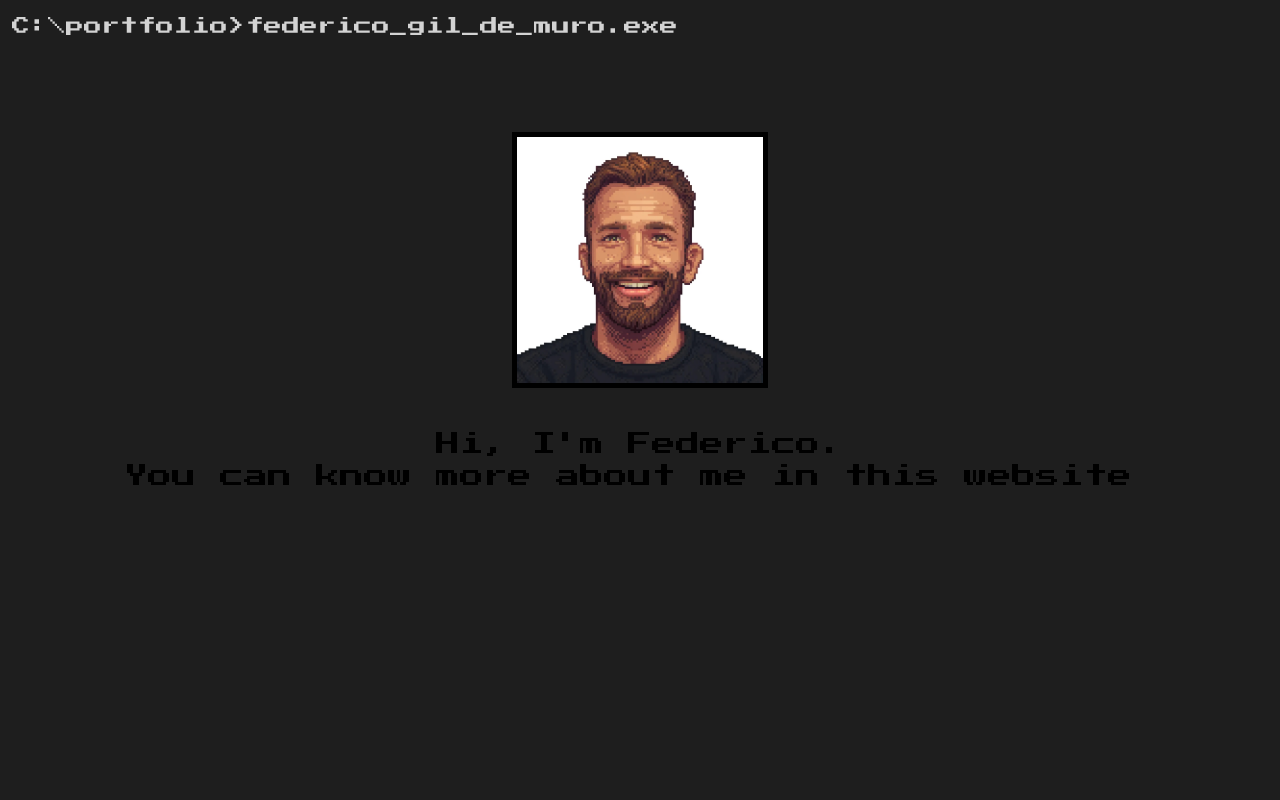
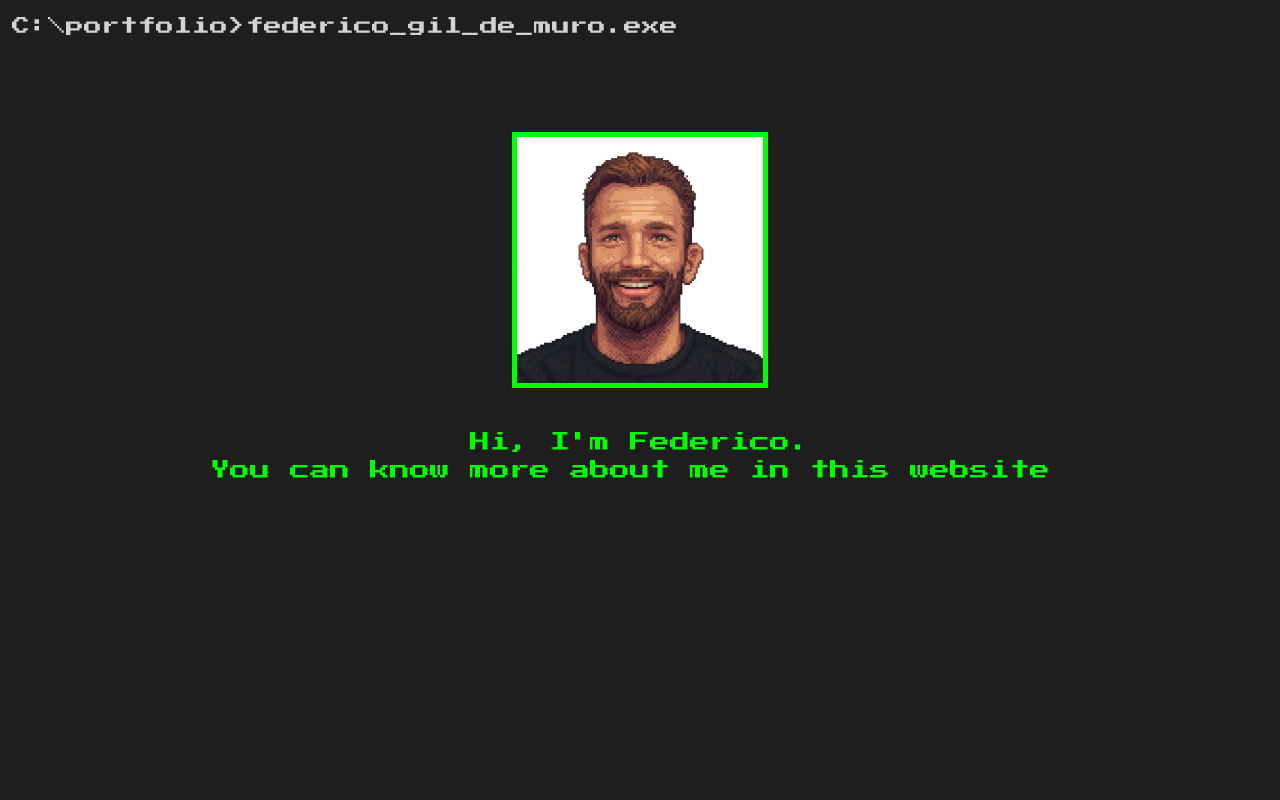
Before and after one commit to federicogildemuro/my-portfolio, a React (Vite) app: page / in a window 1280 px wide. Shown: the top 800 px of the page. Built offline with nearby package versions, Linux system fonts and the light colour scheme.

Commit message:
style(hero): update styles

```diff
--- a/src/sections/Hero.jsx
+++ b/src/sections/Hero.jsx
@@ -14,7 +14,7 @@ function Hero() {
         const lines = [
             "Hi, I'm Federico.",
             "You can know more about me in this website.",
-            "Feel free to reach out if you have any questions.",
+            "Feel free to reach out if you have any question.",
             "I'm looking forward to hearing from you!"
         ];
 
@@ -53,14 +53,14 @@ function Hero() {
     }, [lineIndex, charIndex]);
 
     return (
-        <section className="h-screen flex flex-col justify-start items-center gap-10 p-20 text-center text-color-ambar">
+        <section className="h-screen flex flex-col justify-start items-center gap-10 p-10 lg:p-20 text-center text-color-green">
             <img
                 src="profile.jpg"
                 alt="Pixel art portrait of Federico Gil de Muro"
                 className="w-64 h-auto object-cover border-5"
             />
 
-            <p className="text-2xl whitespace-pre-wrap">
+            <p className="whitespace-pre-wrap">
                 {text}
                 <span className="animate-blink">_</span>
             </p>
```
